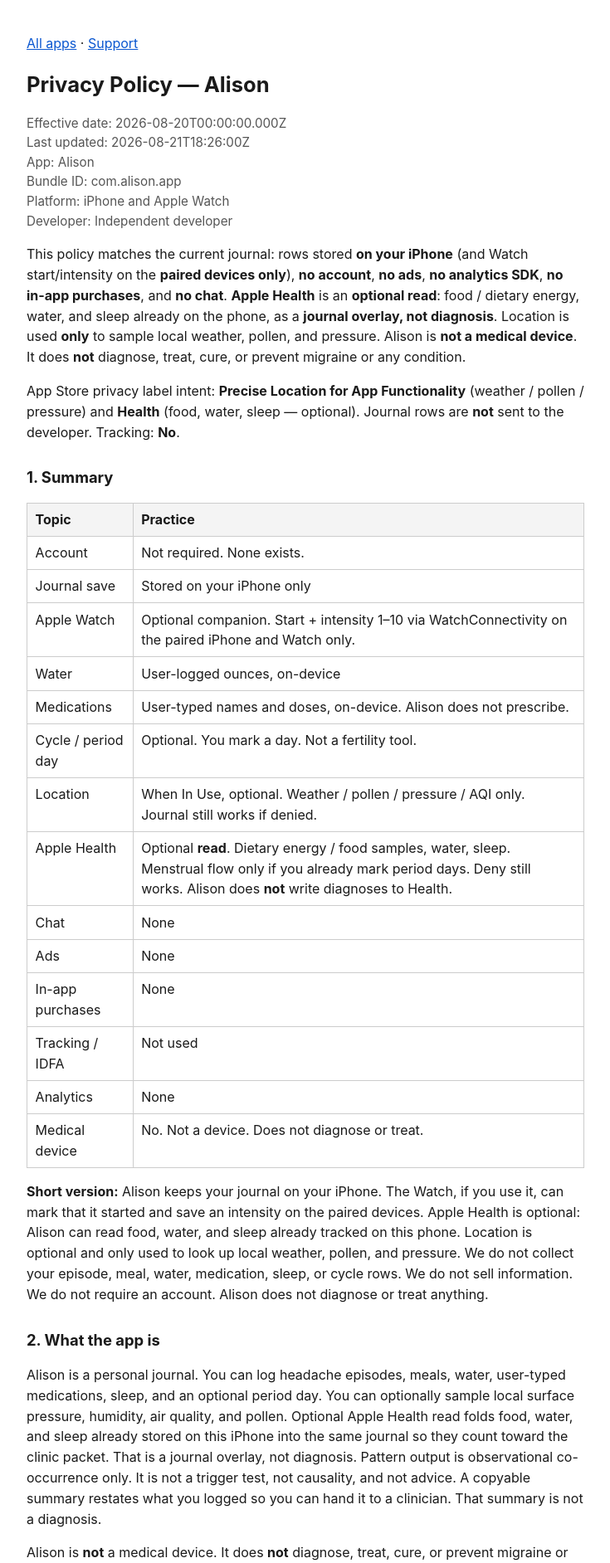
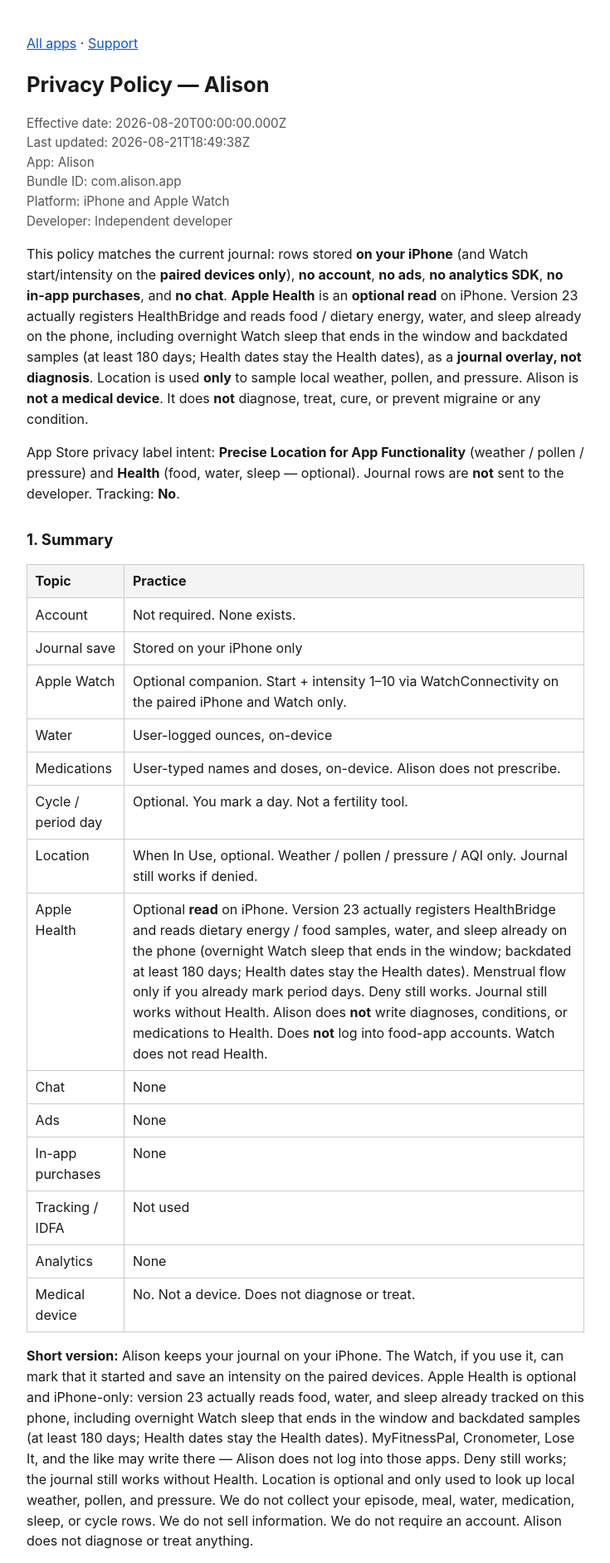
Before and after one commit to gh6c7hjfn7-cmyk/app-legal, a plain HTML site: page alison/privacy.html in a window 1280 px wide. Shown: the top 1884 px of the page at 83% size, without its empty margins (272-1007 px from the left). Drawn offline with Linux system fonts and the light colour scheme.

Commit message:
Alison 23 privacy: HealthBridge actually reads, 180-day sleep, overnight end-in-window.
Deny still works. Read-only. No food-app logins. Not a medical device.

```diff
--- a/alison/privacy.html
+++ b/alison/privacy.html
@@ -20,13 +20,13 @@
   <p><a href="../index.html">All apps</a> · <a href="support.html">Support</a></p>
   <h1>Privacy Policy — Alison</h1>
   <p class="meta">Effective date: 2026-08-20T00:00:00.000Z<br>
-  Last updated: 2026-08-21T18:26:00Z<br>
+  Last updated: 2026-08-21T18:49:38Z<br>
   App: Alison<br>
   Bundle ID: com.alison.app<br>
   Platform: iPhone and Apple Watch<br>
   Developer: Independent developer</p>
 
-  <p>This policy matches the current journal: rows stored <strong>on your iPhone</strong> (and Watch start/intensity on the <strong>paired devices only</strong>), <strong>no account</strong>, <strong>no ads</strong>, <strong>no analytics SDK</strong>, <strong>no in-app purchases</strong>, and <strong>no chat</strong>. <strong>Apple Health</strong> is an <strong>optional read</strong>: food / dietary energy, water, and sleep already on the phone, as a <strong>journal overlay, not diagnosis</strong>. Location is used <strong>only</strong> to sample local weather, pollen, and pressure. Alison is <strong>not a medical device</strong>. It does <strong>not</strong> diagnose, treat, cure, or prevent migraine or any condition.</p>
+  <p>This policy matches the current journal: rows stored <strong>on your iPhone</strong> (and Watch start/intensity on the <strong>paired devices only</strong>), <strong>no account</strong>, <strong>no ads</strong>, <strong>no analytics SDK</strong>, <strong>no in-app purchases</strong>, and <strong>no chat</strong>. <strong>Apple Health</strong> is an <strong>optional read</strong> on iPhone. Version 23 actually registers HealthBridge and reads food / dietary energy, water, and sleep already on the phone, including overnight Watch sleep that ends in the window and backdated samples (at least 180 days; Health dates stay the Health dates), as a <strong>journal overlay, not diagnosis</strong>. Location is used <strong>only</strong> to sample local weather, pollen, and pressure. Alison is <strong>not a medical device</strong>. It does <strong>not</strong> diagnose, treat, cure, or prevent migraine or any condition.</p>
   <p>App Store privacy label intent: <strong>Precise Location for App Functionality</strong> (weather / pollen / pressure) and <strong>Health</strong> (food, water, sleep — optional). Journal rows are <strong>not</strong> sent to the developer. Tracking: <strong>No</strong>.</p>
 
   <h2>1. Summary</h2>
@@ -39,7 +39,7 @@
     <tr><td>Medications</td><td>User-typed names and doses, on-device. Alison does not prescribe.</td></tr>
     <tr><td>Cycle / period day</td><td>Optional. You mark a day. Not a fertility tool.</td></tr>
     <tr><td>Location</td><td>When In Use, optional. Weather / pollen / pressure / AQI only. Journal still works if denied.</td></tr>
-    <tr><td>Apple Health</td><td>Optional <strong>read</strong>. Dietary energy / food samples, water, sleep. Menstrual flow only if you already mark period days. Deny still works. Alison does <strong>not</strong> write diagnoses to Health.</td></tr>
+    <tr><td>Apple Health</td><td>Optional <strong>read</strong> on iPhone. Version 23 actually registers HealthBridge and reads dietary energy / food samples, water, and sleep already on the phone (overnight Watch sleep that ends in the window; backdated at least 180 days; Health dates stay the Health dates). Menstrual flow only if you already mark period days. Deny still works. Journal still works without Health. Alison does <strong>not</strong> write diagnoses, conditions, or medications to Health. Does <strong>not</strong> log into food-app accounts. Watch does not read Health.</td></tr>
     <tr><td>Chat</td><td>None</td></tr>
     <tr><td>Ads</td><td>None</td></tr>
     <tr><td>In-app purchases</td><td>None</td></tr>
@@ -47,10 +47,10 @@
     <tr><td>Analytics</td><td>None</td></tr>
     <tr><td>Medical device</td><td>No. Not a device. Does not diagnose or treat.</td></tr>
   </table>
-  <p><strong>Short version:</strong> Alison keeps your journal on your iPhone. The Watch, if you use it, can mark that it started and save an intensity on the paired devices. Apple Health is optional: Alison can read food, water, and sleep already tracked on this phone. Location is optional and only used to look up local weather, pollen, and pressure. We do not collect your episode, meal, water, medication, sleep, or cycle rows. We do not sell information. We do not require an account. Alison does not diagnose or treat anything.</p>
+  <p><strong>Short version:</strong> Alison keeps your journal on your iPhone. The Watch, if you use it, can mark that it started and save an intensity on the paired devices. Apple Health is optional and iPhone-only: version 23 actually reads food, water, and sleep already tracked on this phone, including overnight Watch sleep that ends in the window and backdated samples (at least 180 days; Health dates stay the Health dates). MyFitnessPal, Cronometer, Lose It, and the like may write there — Alison does not log into those apps. Deny still works; the journal still works without Health. Location is optional and only used to look up local weather, pollen, and pressure. We do not collect your episode, meal, water, medication, sleep, or cycle rows. We do not sell information. We do not require an account. Alison does not diagnose or treat anything.</p>
 
   <h2>2. What the app is</h2>
-  <p>Alison is a personal journal. You can log headache episodes, meals, water, user-typed medications, sleep, and an optional period day. You can optionally sample local surface pressure, humidity, air quality, and pollen. Optional Apple Health read folds food, water, and sleep already stored on this iPhone into the same journal so they count toward the clinic packet. That is a journal overlay, not diagnosis. Pattern output is observational co-occurrence only. It is not a trigger test, not causality, and not advice. A copyable summary restates what you logged so you can hand it to a clinician. That summary is not a diagnosis.</p>
+  <p>Alison is a personal journal. You can log headache episodes, meals, water, user-typed medications, sleep, and an optional period day. You can optionally sample local surface pressure, humidity, air quality, and pollen. Optional Apple Health read on iPhone (version 23 actually registers HealthBridge) folds food, water, and sleep already stored on this iPhone — including overnight Watch sleep that ends in the window and backdated samples of at least 180 days, with Health dates left as the Health dates — into the same journal so they count toward the clinic packet. That is a journal overlay, not diagnosis. Pattern output is observational co-occurrence only. It is not a trigger test, not causality, and not advice. A copyable summary restates what you logged so you can hand it to a clinician. That summary is not a diagnosis.</p>
   <p>Alison is <strong>not</strong> a medical device. It does <strong>not</strong> diagnose, treat, cure, or prevent migraine or any condition. ICHD-3 diagnosis is a clinician act. Guide text is education, not assessment.</p>
   <p>On iPhone the app is packaged with Capacitor: a native shell that shows the journal in an embedded WKWebView. Journal logic and saves run inside that WebView. Location uses the system When In Use permission.</p>
   <p>The Apple Watch app is a companion on a paired Watch. It can record that an episode started and an intensity from 1 to 10. Those values move to the iPhone over WatchConnectivity. The Watch does not read location, weather, meals, medications, clinic letters, or Apple Health. Health read is iPhone-only.</p>
@@ -75,8 +75,8 @@
   <p>You can use Alison on iPhone without the Watch. Denying Watch use does not affect the phone journal.</p>
 
   <h2>5. Apple Health (optional)</h2>
-  <p>Apple Health (HealthKit) is an optional <strong>read</strong> on iPhone. If you tap <strong>Read Apple Health</strong>, Alison may request permission to <strong>read</strong> (not write): dietary energy and food samples already in Apple Health, water, sleep, and menstrual flow <strong>only if you already mark period days</strong> in Alison. Those samples are copied into the on-device journal. <strong>Deny still works.</strong></p>
-  <p>Alison does <strong>not</strong> write diagnoses, conditions, or medications to Apple Health. It does <strong>not</strong> log into MyFitnessPal, Cronometer, Lose It, or any food-app account. It does <strong>not</strong> claim to be a medical device. Health samples stay on your iPhone. They are not uploaded to an Alison server.</p>
+  <p>Apple Health (HealthKit) is an optional <strong>read</strong> on iPhone. Version 23 actually registers HealthBridge. If you tap <strong>Read Apple Health</strong>, Alison may request permission to <strong>read</strong> (not write): dietary energy and food samples already in Apple Health, water, sleep already on the phone (including overnight Apple Watch sleep that <strong>ends</strong> in the window even if it started earlier, and backdated samples of at least 180 days; Health dates stay the Health dates), and menstrual flow <strong>only if you already mark period days</strong> in Alison. Those samples are copied into the on-device journal. <strong>Deny still works.</strong> The journal still works without Health.</p>
+  <p>Alison does <strong>not</strong> write diagnoses, conditions, or medications to Apple Health. It does <strong>not</strong> log into MyFitnessPal, Cronometer, Lose It, or any food-app account. It does <strong>not</strong> claim to be a medical device. The Watch does <strong>not</strong> read Apple Health. Health is iPhone-only. Health samples stay on your iPhone. They are not uploaded to an Alison server.</p>
   <p>Usage string: Alison reads food, water, sleep, and (only if you already mark period days) menstrual flow from Apple Health as a journal overlay, not diagnosis. You can deny this and the journal still works.</p>
 
   <h2>6. Location (optional)</h2>
@@ -96,8 +96,8 @@
     <li>Advertising or analytics SDKs</li>
     <li>Advertising Identifier</li>
     <li>Sale of personal information</li>
-    <li>Health <strong>write</strong> (diagnoses, conditions, medications)</li>
-    <li>Food-app logins</li>
+    <li>Health <strong>write</strong> (diagnoses, conditions, or medications)</li>
+    <li>Food-app logins (MyFitnessPal, Cronometer, Lose It, or any food-app account)</li>
     <li>Chat or a social network</li>
     <li>Episode, meal, water, medication, sleep, or cycle rows off the device</li>
   </ul>
```
